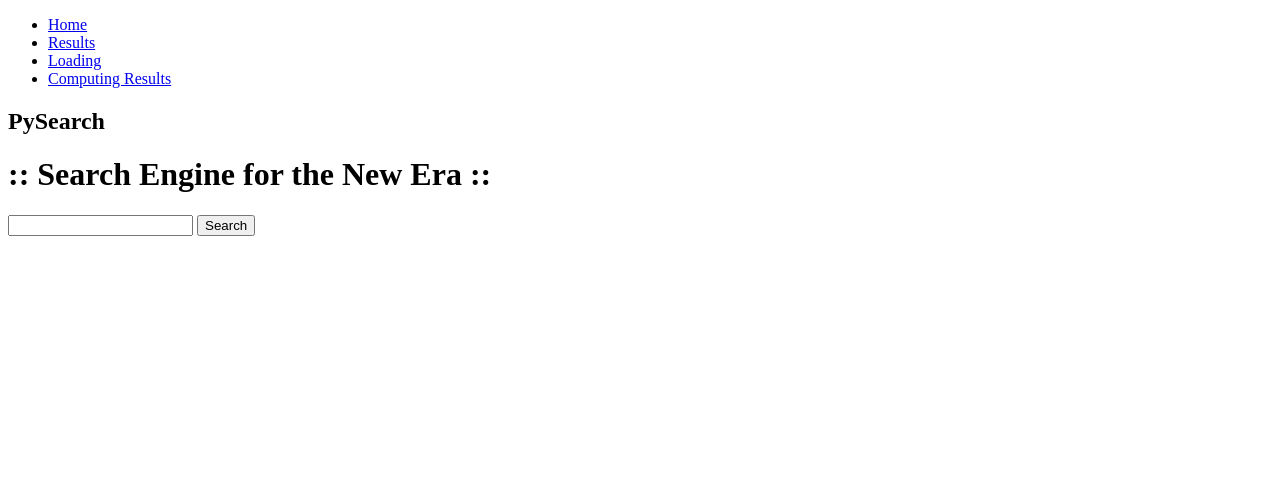
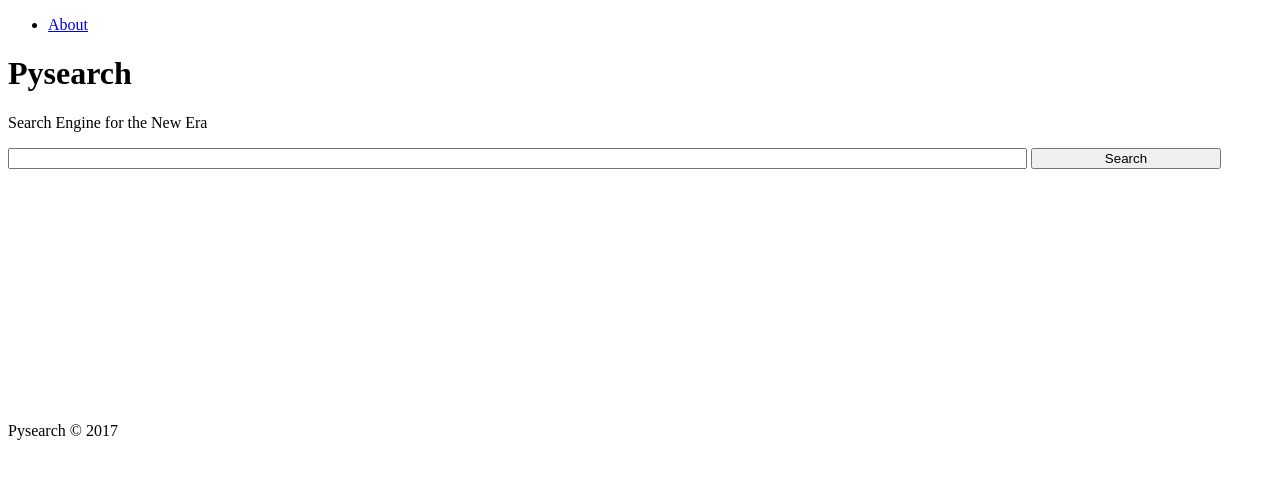
Before and after one commit to Pysearch/Pysearch2.0, a Python web app: template pysearch/templates/home.jinja2 in a window 1280 px wide. Shown: the top 479 px of the page. Run offline with Jinja, Linux system fonts and the light colour scheme; the template is opened without the code that fills it, so the values that code supplies are empty; some libraries are stand-ins or nearby versions.

Commit message:
working on bootstrap

```diff
--- a/pysearch/static/circle.css
+++ b/pysearch/static/circle.css
@@ -1,3 +1,14 @@
 .circle {
     display: None;
 }
+
+#search-box{
+    width: 80%;
+}
+#search-button{
+    width: 15%;
+}
+
+#footer{
+    margin-top: 20%;
+}
--- a/pysearch/templates/home.jinja2
+++ b/pysearch/templates/home.jinja2
@@ -2,30 +2,48 @@
 
 {% block title %}Home{% endblock %}
 
+{% block nav %}
+<nav class="navbar navbar-inverse">
+  <div class="container-fluid">
+    <div class="collapse navbar-collapse" id="myNavbar">
+      <ul class="nav navbar-nav">
+        <li><a href="/about">About</a></li>
+      </ul>
+    </div>
+  </div>
+</nav>
+{%endblock%}
+
 {% block body %}
-
 <link rel="stylesheet" href="../static/circle.css" type="text/css">
-
-<div class="header-right">
-  <div class="search-bar">
-    <form method="post">
-      <input id="search-box" type="text" name="url">
-      <input id="search-button" type="submit" value="Search">
-    </form>
+<div class="jumbotron">
+  <div class="container text-center">
+    <h1>Pysearch</h1>
+    <p>Search Engine for the New Era</p>
   </div>
 </div>
+
+<div class="container-fluid text-center">
+  <div class="row content">
+    <div class="col-sm-2 sidenav">
+    </div>
+    <div class="col-sm-8 text-left">
+        <div class="search-bar">
+        <form method="post">
+          <input id="search-box" type="text" name="url">
+          <input id="search-button" type="submit" value="Search">
+        </form>
+        <img class="circle" src="../static/clock.gif">
+        </div>
+    </div>
+    <div class="col-sm-2 sidenav">
+    </div>
+  </div>
+</div>
+
 <div class="clearfix"></div>
-<!-- script-for-menu -->
-{# <script>
-    $("span.menu").click(function(){
-        $(" ul.navig").slideToggle("slow" , function(){
-        });
-    });
-</script> #}
-
-<img class="circle" src="../static/ladng_cricle.gif">
-
-
+</body>
+</html>
 
 {% endblock %}
 
--- a/pysearch/templates/layout.jinja2
+++ b/pysearch/templates/layout.jinja2
@@ -7,47 +7,23 @@
   <meta http-equiv="content-type" content="text/html; charset=UTF-8">
   <meta name="author" content="Ben S., Marc F., Sera S.">
   <script type="application/x-javascript"> addEventListener("load", function() { setTimeout(hideURLbar, 0); }, false); function hideURLbar(){ window.scrollTo(0,1); } </script>
-<!--   <script src="js/jquery.min.js"></script> -->
-<!--   <link rel="stylesheet" href="{{ request.static_url('pysearch:static/style.css') }}" type="text/css"> -->
+  <link href="{{ request.static_path('pysearch:static/bootstrap-3.3.7-dist/css/bootstrap2.min.css') }}" rel="stylesheet" />
+  <link href="{{ request.static_path('pysearch:static/bootstrap-3.3.7-dist/css/bootstrap-theme.min.css') }}" rel="stylesheet" />
+  <link href="{{ request.static_path('pysearch:static/style.css')}}" rel="stylesheet" type="text/css">
 </head>
 
 <!--banner-starts-->
-<nav class="navbar navbar-default navbar-custom navbar-fixed-top">
-      <div class="collapse navbar-collapse" id="bs-example-navbar-collapse-1">
-          <ul class="nav navbar-nav navbar-right">
-              <li>
-                  <a href="/">Home</a>
-              </li>
-              <li>
-                  <a href="results">Results</a>
-              </li>
-              <li>
-                  <a href="loading">Loading</a>
-              </li>
-              <li>
-                  <a href="computing_results">Computing Results</a>
-              </li>
-          </ul>
-      </div>
-      <!-- /.navbar-collapse -->
-</nav>
-<div class="banner">
-    <div class="container">
-        <div class="banner-top">
-            <div class="banner-text">
-                <h2>PySearch</h2>
-                <h1>:: Search Engine for the New Era ::</h1>
-            </div>
-        </div>
-    </div>
-</div>
-
+{%block nav%}
+{%endblock%}
 <!--banner-end-->
 
 <!--body-->
 {% block body %}
 {% endblock %}
 <!--body-end-->
+<footer id = footer class="container-fluid text-center">
+  <p>Pysearch &copy 2017</p>
+</footer>
 
 <script
   src="https://code.jquery.com/jquery-3.1.1.min.js"
```
Also changed, not shown: pysearch/templates/results.jinja2 (+14 -0 lines).
